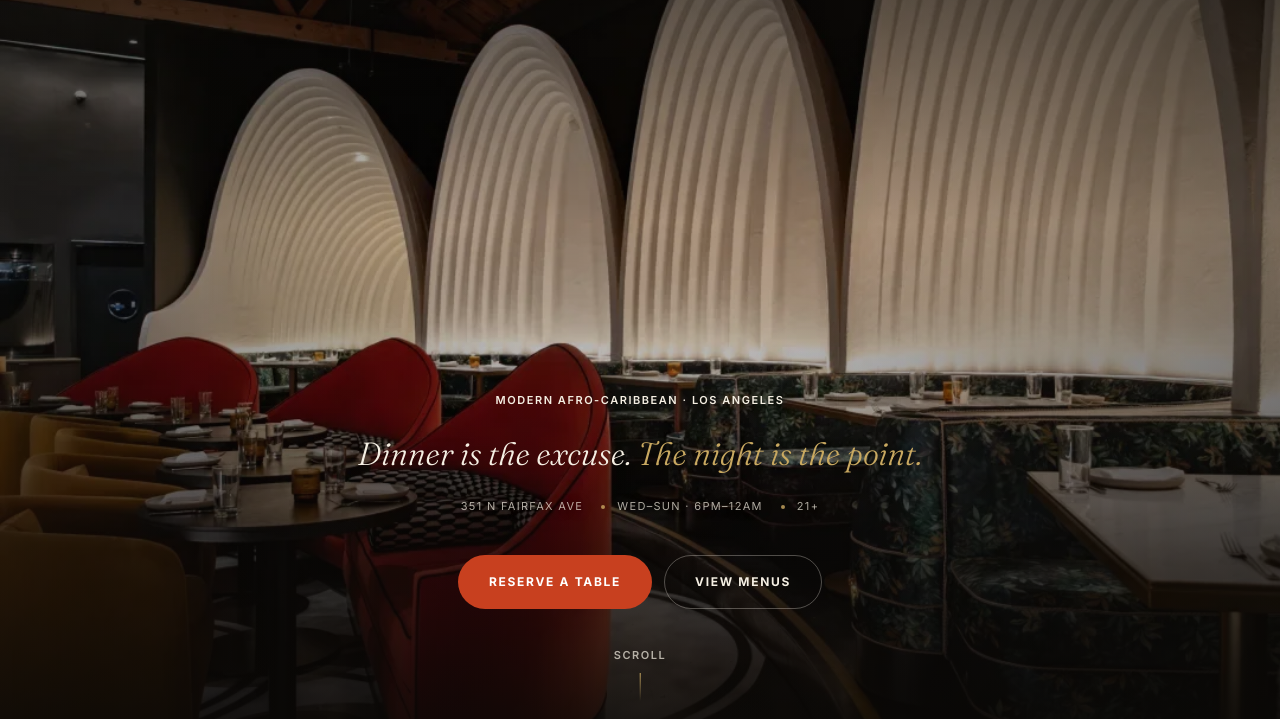
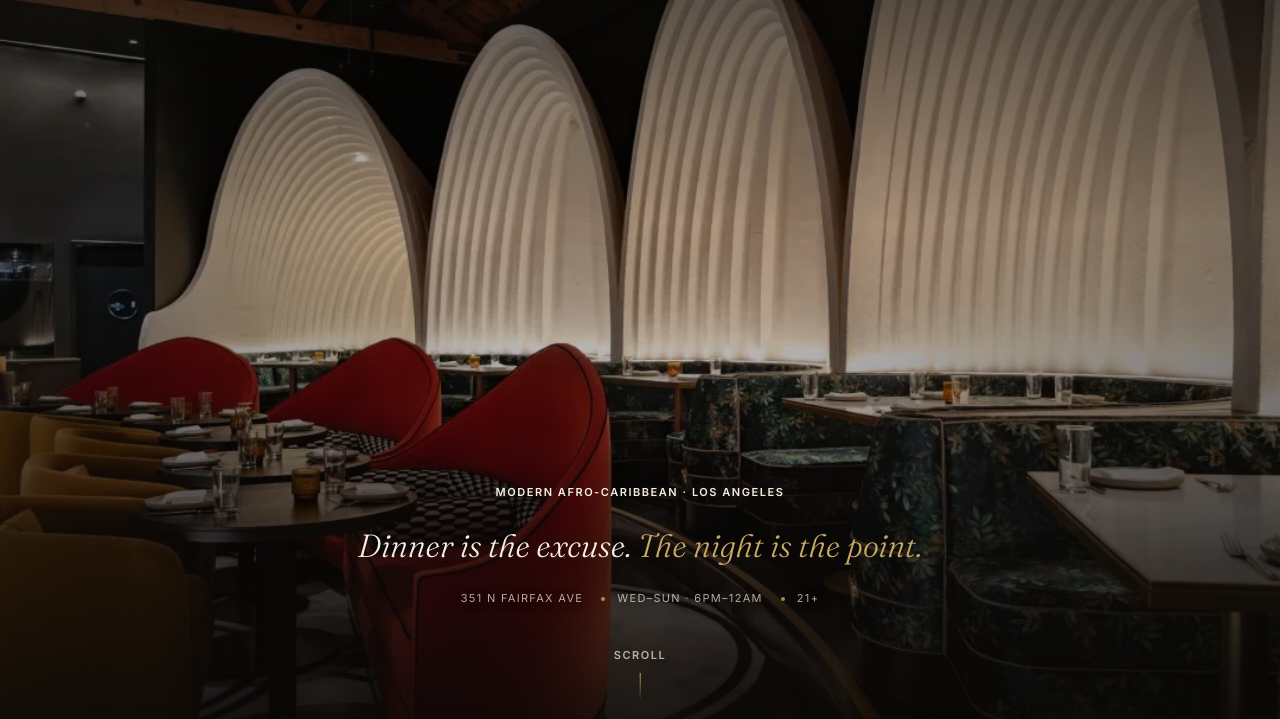
Before and after one commit to saadmo/lucia-noir-concept, a plain HTML site: page index.html in a window 1280 px wide. Shown: the part 81-800 px from the top of the page. Drawn offline with Linux system fonts and the light colour scheme.

Commit message:
Live: stronger hero scrim below desktop; hero CTAs removed on desktop (in nav already)

```diff
--- a/index.html
+++ b/index.html
@@ -129,6 +129,8 @@ body.menu-open .site-head{background:transparent;border-bottom-color:transparent
 .hero-media{position:absolute;inset:0}
 .hero-media img{width:100%;height:100%;object-fit:cover;object-position:center 32%}
 .hero-scrim{position:absolute;inset:0;background:radial-gradient(ellipse at 50% 40%,transparent 20%,rgba(10,8,6,.5) 100%),linear-gradient(to bottom,rgba(10,8,6,.62) 0%,rgba(10,8,6,.18) 38%,rgba(10,8,6,.34) 62%,rgba(10,8,6,.86) 100%)}
+/* Phones/tablets: stronger scrim through the middle so the kicker reads over the bright shells */
+@media (max-width:1023px){.hero-scrim{background:radial-gradient(ellipse at 50% 40%,transparent 20%,rgba(10,8,6,.5) 100%),linear-gradient(to bottom,rgba(10,8,6,.62) 0%,rgba(10,8,6,.45) 30%,rgba(10,8,6,.58) 50%,rgba(10,8,6,.65) 72%,rgba(10,8,6,.86) 100%)}}
 .hero-inner{position:relative;z-index:2;text-align:center;padding:72px 20px 48px;width:100%;max-width:1000px}
 .hero .kicker{justify-content:center;color:var(--ivory)}
 .hero .kicker::before{content:"";width:44px;height:1px;background:var(--gold);opacity:.7}
@@ -330,8 +332,8 @@ footer{background:#080604;padding:64px 0 0;overflow:hidden}
   .hero{min-height:100svh;align-items:flex-end}
   .hero-inner{padding:120px 24px 110px}
   .hero .kicker::before,.hero .kicker::after{width:56px}
-  .hero-ctas{flex-direction:row;justify-content:center;flex-wrap:wrap;margin-top:38px}
-  .hero-ctas .btn{width:auto;min-height:52px}
+  /* CTAs live in the header nav on desktop — not repeated in the hero */
+  .hero-ctas{display:none}
 
   /* About: editorial two-column */
   .about-grid{display:grid;grid-template-columns:.85fr 1.15fr;gap:clamp(48px,7vw,120px);align-items:start}
```
